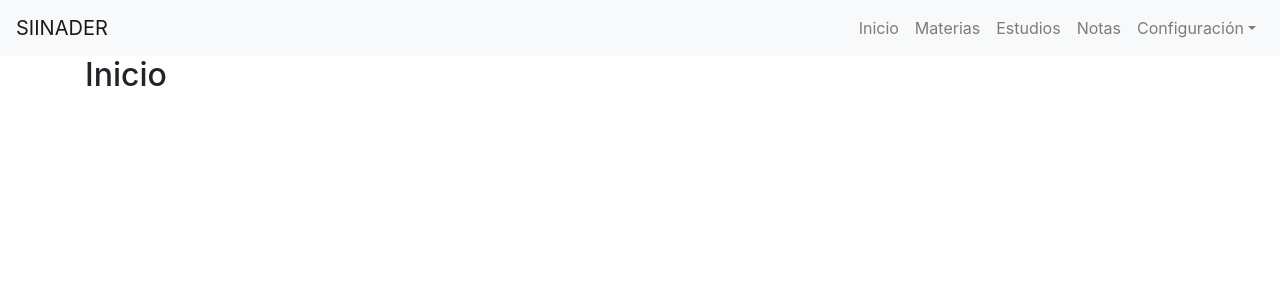
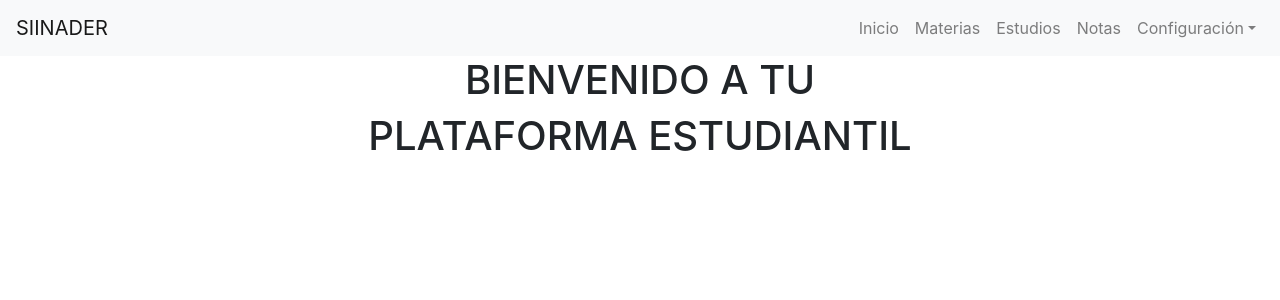
Before and after one commit to Samuel150/SIINADER-PIXIES, a React (Create React App) app in the folder frontend/siinader/: page / in a window 1280 px wide. Shown: the top 300 px of the page. Built offline with nearby package versions, Linux system fonts and the light colour scheme.

Commit message:
node_modules

```diff
--- a/frontend/siinader/src/App.js
+++ b/frontend/siinader/src/App.js
@@ -20,7 +20,7 @@ function App() {
             <Route exact path="/" component={Inicio} />
             <Route path="/materias" component={Materias} />
             <Route path="/estudios" component={Estudios} />
-            <Route exact path="/notas" component={Notas} />
+            <Route path="/notas" component={Notas} />
             <Route component={NoMatch} />
           </Switch>
         </Router>
--- a/frontend/siinader/src/Inicio.js
+++ b/frontend/siinader/src/Inicio.js
@@ -1,7 +1,9 @@
 import React from 'react';
-
+import { Layout } from './components/Layout';
+import Col from 'react-bootstrap/Col';
 export const Inicio = () => (
-    <div>
-        <h2>Inicio</h2>
-    </div>
+    <Layout>
+        <h1 className="text-center">BIENVENIDO A TU</h1>
+        <h1 className="text-center">PLATAFORMA ESTUDIANTIL</h1>
+    </Layout>
 )
```
Also changed, not shown: 1 other file (tests, documents, lock files or other folders).
